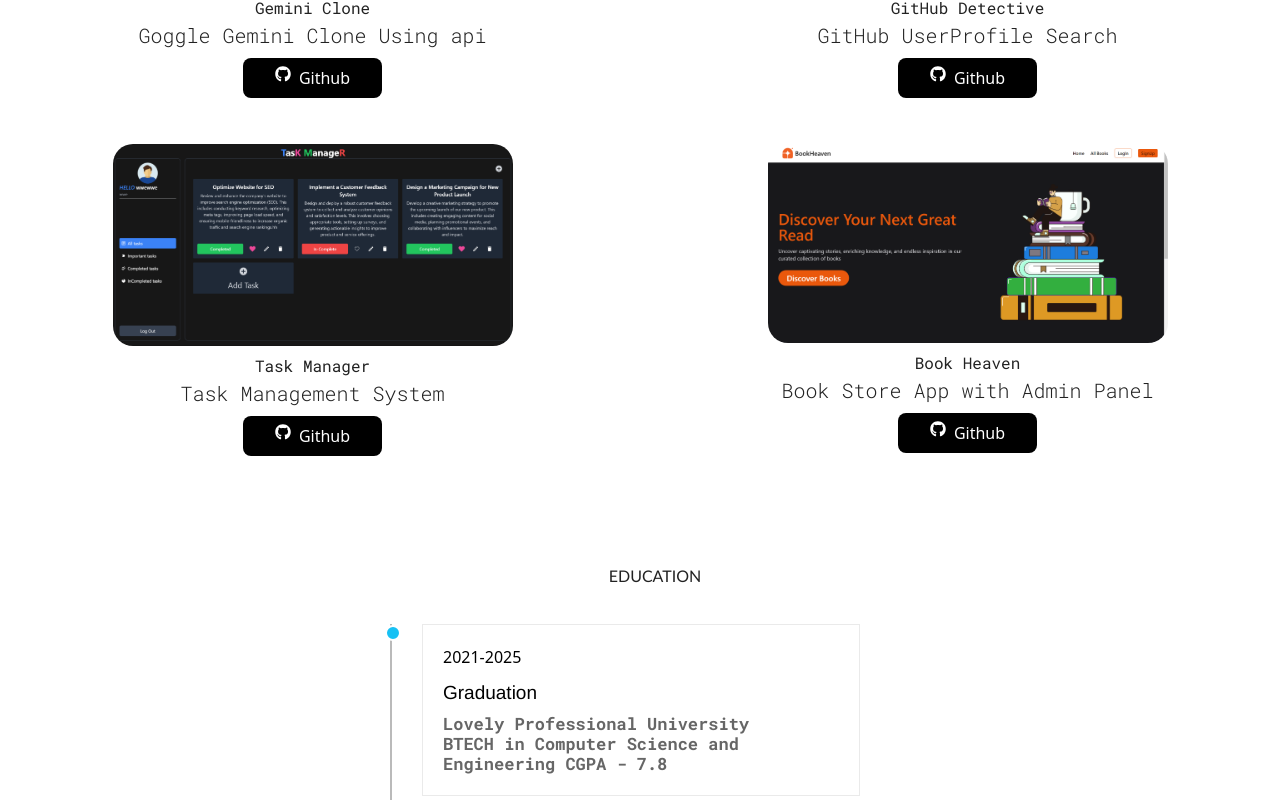
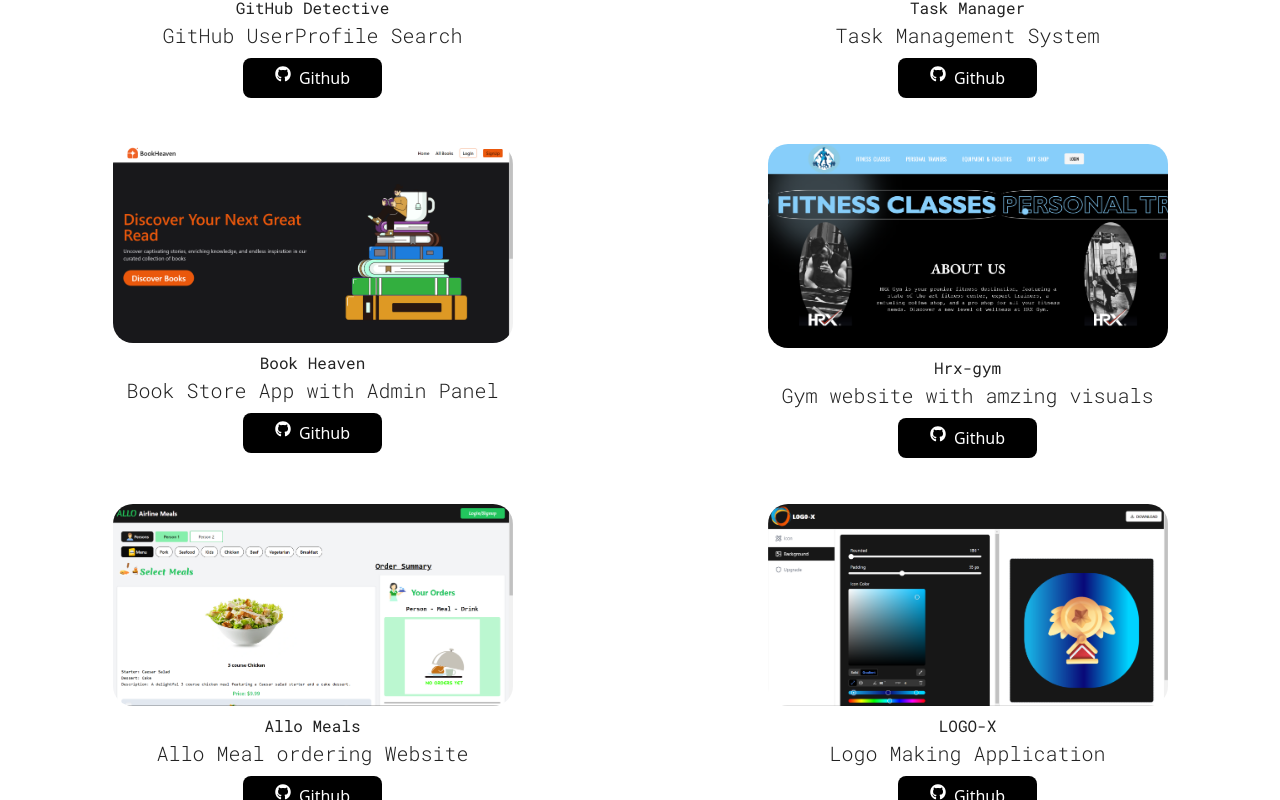
Before and after one commit to Bazuga02/my-portfolio, a React (Vite) app: page / in a window 1280 px wide. Shown: the part 1500-2300 px from the top of the page. Built offline with nearby package versions, Linux system fonts and the light colour scheme.

Commit message:
New projects

```diff
--- a/src/sections/Projects/Projects.jsx
+++ b/src/sections/Projects/Projects.jsx
@@ -5,6 +5,8 @@ import proj3 from "../../assets/proj3.png";
 import proj4 from "../../assets/proj4.png";
 import proj5 from "../../assets/proj5.png";
 import proj6 from "../../assets/proj6.png";
+import proj7 from "../../assets/proj7.png";
+import proj8 from "../../assets/proj8.png";
 import ProjectCard from "../../common/ProjectCard";
 
 function Projects() {
@@ -13,7 +15,9 @@ function Projects() {
       <h1 className=" text-3xl mb-2">
         Projects
         <span>
-          <p className=" text-xl">Click on images to get redirected to website!</p>
+          <p className=" text-xl">
+            Click on images to get redirected to website!
+          </p>
         </span>{" "}
       </h1>
       <div className={styles.projectsContainer}>
@@ -23,13 +27,6 @@ function Projects() {
           h3="GYM-me"
           p="GYM Website"
           github="https://github.com/Bazuga02/gym-me-final"
-        />
-        <ProjectCard
-          src={proj2}
-          link="https://github.com/Bazuga02/logoX-app"
-          h3="LOGO-X"
-          p="Logo Making Application"
-          github="https://github.com/Bazuga02/logoX-app"
         />
         <ProjectCard
           src={proj4}
@@ -59,6 +56,27 @@ function Projects() {
           p="Book Store App with Admin Panel"
           github="https://github.com/Bazuga02/bookstore"
         />
+        <ProjectCard
+          src={proj7}
+          link="https://hrx-gym-abhishek.netlify.app/"
+          h3="Hrx-gym"
+          p="Gym website with amzing visuals"
+          github="https://github.com/Bazuga02/js-gymhttps://github.com/Bazuga02/bookstore"
+        />
+        <ProjectCard
+          src={proj8}
+          link="https://allo-meals.netlify.app/"
+          h3="Allo Meals"
+          p="Allo Meal ordering Website"
+          github="https://github.com/Bazuga02/allo-f"
+        />
+        <ProjectCard
+          src={proj2}
+          link="https://github.com/Bazuga02/logoX-app"
+          h3="LOGO-X"
+          p="Logo Making Application"
+          github="https://github.com/Bazuga02/logoX-app"
+        />
       </div>
     </section>
   );
```
Also changed, not shown: src/assets/proj7.png (added), src/assets/proj8.png (added).
